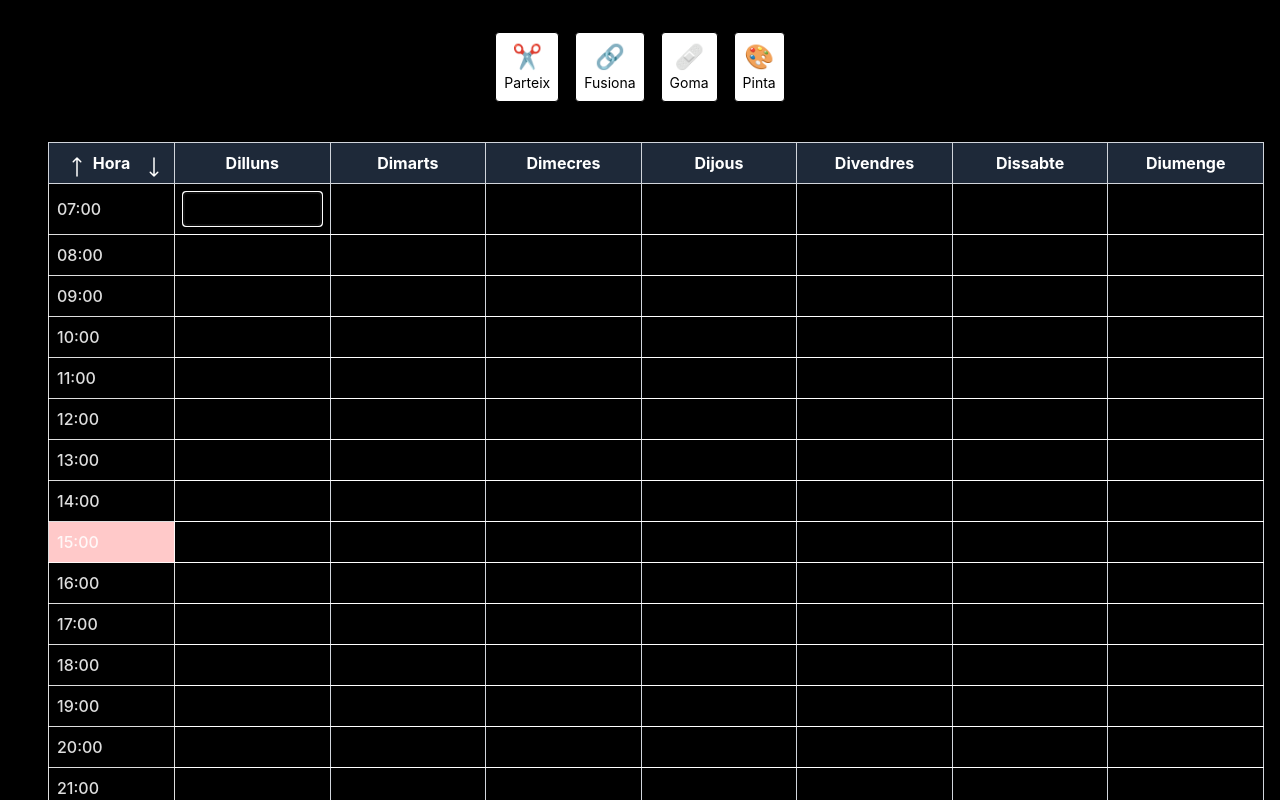
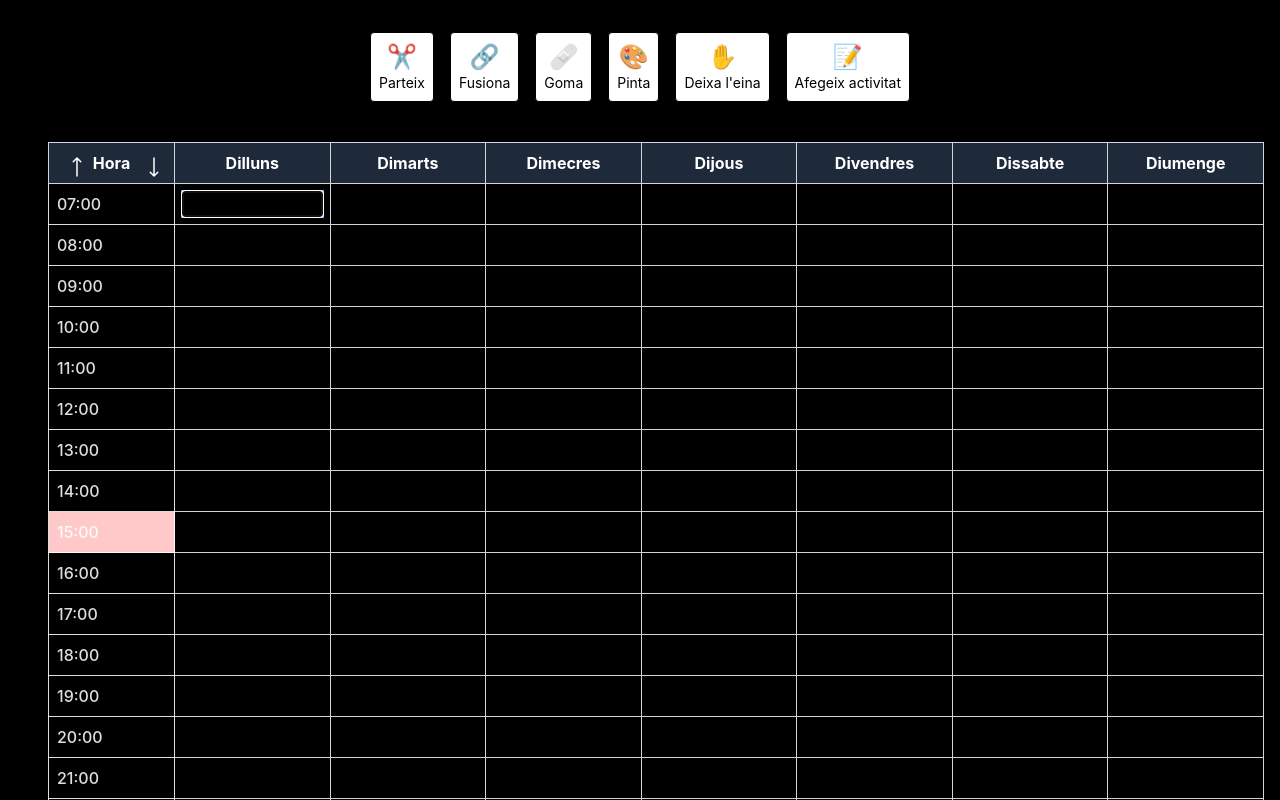
Before and after one commit to AprenentEMB/My-Week-Plan, a React (Vite) app: page / in a window 1280 px wide. Both pictures are taken after a click on the element 252 px from the left and 204 px from the top of the page. Shown: the top 800 px of the page. Built offline with nearby package versions, Linux system fonts and the light colour scheme.

Commit message:
modificant-funcions

```diff
--- a/src/App.tsx
+++ b/src/App.tsx
@@ -1,6 +1,8 @@
 import { PlanejadorSetmanal }from './components/PlanejadorSetmanal';
 import { Eines } from './components/Eines';
 import { usePlanejadorStore } from './stores/store';
+import { useEinesStore } from './stores/storeEines';
+import { Formulari } from './components/Formulari';
 
 
 
@@ -8,6 +10,7 @@ import { usePlanejadorStore } from './stores/store';
 function App() {
 
   const { colorEscollitTemporal, setGeneraBackgroundColor, generaBackgroundColor, setColorEscollitTemporal} = usePlanejadorStore();
+  const { einaSeleccionada } = useEinesStore();
 
    const applyBackgroundIfSelected = () => {
     if (colorEscollitTemporal) {
@@ -31,8 +34,16 @@ function App() {
       <div className="ml-8" onClick={(e) => e.stopPropagation()}>
         <PlanejadorSetmanal />
       </div>
+      {/* ─── Formulari d'activitats─── */}
+  {einaSeleccionada?.nom === 'Afegeix activitat' &&
+    <div onClick={(e) => e.stopPropagation()}>
+    <Formulari />
+    </div>
+  }
     </div>
   );
+
+
 }
 
 export default App
--- a/src/components/Cella.tsx
+++ b/src/components/Cella.tsx
@@ -1,76 +1,121 @@
 import { useState} from "react";
+import { usePlanejadorStore } from "../stores/store";
 import { useEinesStore } from "../stores/storeEines";
-import { usePlanejadorStore } from "../stores/store";
 
-export interface CellaProps {
+export function Cella({
+  clau,
+  valor,
+  estaEditant,
+  començarEdicio,
+  guardarEdicio,
+}: {
   clau: string;
+  valor: string;
   estaEditant: boolean;
-  valor: string;
   començarEdicio: (clau: string) => void;
   guardarEdicio: (clau: string, nouValor: string) => void;
-}
+}) {
+  const { hores, cellaFusionada, setCellaFusionada, cellsBackgroundsColor, setCellsBackgroundsColor, colorEscollitTemporal } =
+    usePlanejadorStore();
+  const { einaSeleccionada } = useEinesStore();
+  const [localValor, setLocalValor] = useState(valor);
 
-export function Cella({ clau, estaEditant, valor, començarEdicio, guardarEdicio}: CellaProps) {
+  const [dia, hora] = clau.split("-");
+  const idx = hores.indexOf(hora);
 
-  const { einaSeleccionada, setEinaSeleccionada} = useEinesStore();
+  // 🔹 Fusió múltiple
+  const fusio = cellaFusionada.find((f) => f.superior === clau);
+  const esSuperiorFusionada = !!fusio;
 
-  const [valorTemporal, setValorTemporal] = useState<string>(valor);
+  const esInferiorFusionada = cellaFusionada.some((f) => {
+    const idxSuperior = hores.indexOf(f.superior.split("-")[1]);
+    const idxActual = hores.indexOf(hora);
+    return dia === f.superior.split("-")[0] && idxActual > idxSuperior && idxActual < idxSuperior + f.files;
+  });
 
-  const { cellafusionada, setCellaFusionada, colorEscollitTemporal, setCellsBackgroundsColor, cellsBackgroundsColor = {}, hores} = usePlanejadorStore();
+  if (esInferiorFusionada) return null;
+
+  const rowSpan = esSuperiorFusionada ? fusio.files : 1;
+
+  const handleClick = () => {
+    if (!einaSeleccionada) {
+      if (!estaEditant) començarEdicio(clau);
+      return;
+    }
+
+    switch (einaSeleccionada.nom) {
+      case "Fusiona":
+        if (fusio) {
+          const noves = cellaFusionada.map((f) =>
+            f.superior === clau ? { ...f, files: f.files + 1 } : f
+          );
+          setCellaFusionada(noves);
+        } else {
+          setCellaFusionada([...cellaFusionada, { superior: clau, files: 2 }]);
+        }
+        break;
+
+      case "Parteix":
+        setCellaFusionada(
+          cellaFusionada.filter(
+            (f) => f.superior !== clau && !esInferiorFusionada
+          )
+        );
+        break;
+
+      case "Pinta":
+        if (colorEscollitTemporal) {
+          // pinta també cel·les fusionades
+          if (esSuperiorFusionada) {
+            for (let i = 0; i < rowSpan; i++) {
+              const clauBaixa = `${dia}-${hores[idx + i]}`;
+              setCellsBackgroundsColor(clauBaixa, colorEscollitTemporal);
+            }
+          } else {
+            setCellsBackgroundsColor(clau, colorEscollitTemporal);
+          }
+        }
+        break;
+
+      case "Goma":
+        // elimina el text
+        guardarEdicio(clau, "");
+        // elimina el color de fons
+        if (esSuperiorFusionada) {
+          for (let i = 0; i < rowSpan; i++) {
+            const clauBaixa = `${dia}-${hores[idx + i]}`;
+            setCellsBackgroundsColor(clauBaixa, "");
+          }
+        } else {
+          setCellsBackgroundsColor(clau, "");
+        }
+        break;
+
+      default:
+        break;
+    }
+  };
 
   return (
-    <td className={`border border-gray-300 p-2 text-center focus:outline-none focus:ring-2 focus:ring-blue-400 hover:bg-gray-100 cursor-pointer ${cellafusionada.includes(clau) ? "border-b-transparent" : "border-b-white"}`} style={cellsBackgroundsColor[clau] ? { backgroundColor: cellsBackgroundsColor[clau] } : undefined}  onClick={() => {
-      if (einaSeleccionada?.nom === "Pinta" && colorEscollitTemporal) {
-    // si la cel·la està fusionada, també pintem la cel·la de sota (si existeix)
-    if (cellafusionada.includes(clau)) {
-      const [dia, hora] = clau.split("-");
-      const idx = hores.indexOf(hora);
-      if (idx !== -1 && idx < hores.length - 1) {
-        const clauBaixa = `${dia}-${hores[idx + 1]}`;
-        setCellsBackgroundsColor(clauBaixa, colorEscollitTemporal);
-      }
-    }
-
-    // pintem la cel·la clicada
-    setCellsBackgroundsColor(clau, colorEscollitTemporal);
-    setEinaSeleccionada(null);
-    return;
-  }
-      if (einaSeleccionada?.nom === "Goma") {
-        guardarEdicio(clau, "");
-        setEinaSeleccionada(null);
-        return;
-      }
-      if (einaSeleccionada?.nom === "Fusiona") {
-        //fem que el color del background de la cela sigui el del bg per simular que s'ha esborrat
-        setCellaFusionada([...cellafusionada, clau]);
-        setEinaSeleccionada(null);
-        return;
-      }
-      if (einaSeleccionada?.nom === "Parteix") {
-        //si la cela esta fusionada, la separem
-        setCellaFusionada(cellafusionada.filter(c => c !== clau));
-        setEinaSeleccionada(null);
-        return;
-      }
-      if (!estaEditant) començarEdicio(clau);
-    }}
-    onKeyDown={(e) => {
-      if (e.key === "Enter" && !estaEditant) començarEdicio(clau);
-    }}
-    tabIndex={0}
-        title="Fes clic per editar">
+    <td
+      rowSpan={rowSpan}
+      className={`border border-gray-300 p-2 text-center cursor-pointer hover:bg-gray-100 ${
+        cellsBackgroundsColor?.[clau] ? "" : ""
+      }`}
+      style={cellsBackgroundsColor?.[clau] ? { backgroundColor: cellsBackgroundsColor?.[clau] } : undefined}
+      onClick={handleClick}
+    >
       {estaEditant ? (
         <input
-          type="text"
-          value={valorTemporal}
+          className="w-full text-center border-none focus:ring-2 focus:ring-blue-400"
+          value={localValor}
+          onChange={(e) => setLocalValor(e.target.value)}
+          onBlur={() => guardarEdicio(clau, localValor)}
+          onKeyDown={(e) => {
+            if (e.key === "Enter") guardarEdicio(clau, localValor);
+            if (e.key === "Escape") setLocalValor(valor);
+          }}
           autoFocus
-          onChange={(e) => setValorTemporal(e.target.value)}
-          className="border border-gray-400 p-1 w-full"
-          onBlur={() => guardarEdicio(clau, valorTemporal)}
-          onKeyDown={(e) => {
-            if (e.key === "Enter") guardarEdicio(clau, valorTemporal);
-          }}
         />
       ) : (
         <span>{valor}</span>
--- a/src/components/Eines.tsx
+++ b/src/components/Eines.tsx
@@ -1,16 +1,13 @@
+import { useState} from "react";
 import { useEinesStore } from "../stores/storeEines";
-import { usePlanejadorStore } from "../stores/store";
+import { usePlanejadorStore } from "../stores/store"; // ajusta la ruta si cal
+
+export function Eines() {
+  const { einesDisponibles, einaSeleccionada, setEinaSeleccionada } = useEinesStore();
+  const { colorEscollitTemporal, setColorEscollitTemporal } = usePlanejadorStore();
+  const [ openColorPicker, setOpenColorPicker ] = useState(false);
 
 
-
-export function Eines() {
-
-    const {
-        einesDisponibles,
-        einaSeleccionada,
-        setEinaSeleccionada
-    } = useEinesStore();
-     const { colorEscollitTemporal, setColorEscollitTemporal } = usePlanejadorStore();
 
   const palette = [
     "#ffffff", "#f8fafc", "#f1f5f9", "#e2e8f0",
@@ -18,39 +15,93 @@ export function Eines() {
     "#60a5fa", "#7c3aed", "#000000"
   ];
 
+  const handleEinaClick = (eina: { nom: string; icona: string }) => {
+    if (eina.nom === "Deixa l'eina") {
+      // desselecciona qualsevol eina activa
+      setEinaSeleccionada(null);
+      setColorEscollitTemporal("");
+      return;
+    }
+    if (eina.nom === "Formulari afegir activitat") {
+      // Lògica per obrir el formulari d'afegir activitat
+      // Aquesta part dependrà de com estigui implementat el formulari a la teva aplicació
+      return;
+    }
+  if (eina.nom === "Pinta") {
+    // obre el selector de color directament
+    setOpenColorPicker(true);
+    setEinaSeleccionada(eina);
+  } else {
+    // per altres eines, només selecciona o desselecciona
+    setOpenColorPicker(false);
+    setEinaSeleccionada(einaSeleccionada?.nom === eina.nom ? null : eina);
+  }
+};
+
+  const handleColorClick = (color: string) => () => {
+    setColorEscollitTemporal(color);
+    setOpenColorPicker(false);
+
+  };
+
+
   return (
+    <div className="flex flex-col items-center gap-3">
       <div className="flex space-x-4 justify-center mt-4">
         {einesDisponibles.map((eina) => (
           <button
             key={eina.nom}
-                    className={`p-2 border rounded ${
-                        einaSeleccionada?.nom === eina.nom ? 'bg-blue-500 text-white' : 'bg-white text-black'
+            className={`p-2 border rounded flex flex-col items-center ${
+              einaSeleccionada?.nom === eina.nom ? "bg-blue-500 text-white" : "bg-white text-black"
             }`}
-                    onClick={() => setEinaSeleccionada(einaSeleccionada?.nom === eina.nom ? null : eina)}
+            onClick={() => handleEinaClick(eina)}
+            type="button"
           >
             <span className="text-2xl">{eina.icona}</span>
             <div className="text-sm">{eina.nom}</div>
           </button>
         ))}
-            {einaSeleccionada && einaSeleccionada.nom === "Pinta" && (
-        <div className="w-full max-w-xs p-2 bg-white border rounded shadow-sm">
-          <div className="text-sm mb-2">Tria color per pintar (s'utilitzarà en el següent clic):</div>
+      </div>
+
+      {/* Modal central per a l'eina "Pinta" */}
+      {openColorPicker && einaSeleccionada?.nom === "Pinta" && (
+        <div
+          className="fixed inset-0 z-50 flex items-center justify-center bg-gray-200/5 backdrop-blur-sm"
+          role="dialog"
+          aria-modal="true"
+        >
+          <div
+            className="w-full max-w-md p-4 bg-white rounded shadow-lg"
+            onClick={(e) => e.stopPropagation()}
+          >
+            <div className="flex items-center justify-between mb-3">
+              <div className="text-sm font-medium">Tria color per pintar (s'utilitzarà en el següent clic):</div>
+              <button
+                aria-label="Tanca"
+                onClick={() => { setOpenColorPicker(false); setEinaSeleccionada(null); }}
+                className="text-gray-600 hover:text-gray-900 ml-2"
+                type="button"
+              >
+                ×
+              </button>
+            </div>
+
             <div className="flex flex-wrap gap-2">
               {palette.map((c) => (
                 <button
                   key={c}
                   aria-label={`Selecciona ${c}`}
                   title={c}
-                onClick={() => setColorEscollitTemporal(c)}
+                  onClick={handleColorClick(c)}
                   className={`w-8 h-8 rounded border ${colorEscollitTemporal === c ? "ring-2 ring-offset-1 ring-blue-500" : ""}`}
                   style={{ backgroundColor: c }}
+                  type="button"
                 />
               ))}
+            </div>
           </div>
         </div>
       )}
     </div>
   );
-
-
 }
--- /dev/null
+++ b/src/components/Formulari.tsx
@@ -0,0 +1,20 @@
+import { useEinesStore } from "../stores/storeEines";
+
+
+export function Formulari() {
+    const { setEinaSeleccionada } = useEinesStore();
+    return (
+        <div className="fixed inset-0 flex items-center justify-center bg-gray-200/10 z-50">
+            <div className="bg-white p-6 rounded shadow-lg">
+                <h2 className="text-xl mb-4">Formulari d'Activitats</h2>
+                {/* Aquí va el contingut del formulari */}
+                <button
+                    className="mt-4 px-4 py-2 bg-blue-500 text-white rounded"
+                    onClick={() => setEinaSeleccionada(null)} // Tanca el formulari
+                >
+                    Tanca
+                </button>
+            </div>
+        </div>
+    );
+}
--- a/src/components/PlanejadorSetmanal.tsx
+++ b/src/components/PlanejadorSetmanal.tsx
@@ -171,5 +171,7 @@ export function PlanejadorSetmanal() {
 
 
 /*
+Formulari per omplir varies hores amb una activitat
+Que el nom estigui al mig quan es fusiona
 Poder esborrar la linea de les 7 a les 7:30 nomes de dimarts amb la eina de la goma, la meva idea es clicar amb la gomma una cela i que el estil canvii el bg-b el color del fons de la taula per seblar que desapareixi.
 */
--- a/src/stores/store.ts
+++ b/src/stores/store.ts
@@ -6,8 +6,8 @@ interface PlanejadorState {
     hores: string[];
     setActivitats: (clau: string, valor: string) => void;
     setHores: (hores: string[]) => void;
-    cellafusionada: string[];
-    setCellaFusionada: (clau: string[]) => void;
+    cellaFusionada: Fusio[];
+    setCellaFusionada: (fusions: Fusio[]) => void;
     colorEscollitTemporal?: string;
     generaBackgroundColor?: string;
     cellsBackgroundsColor?: Record<string, string>;
@@ -17,19 +17,21 @@ interface PlanejadorState {
 
 }
 
+interface Fusio {
+  superior: string;
+  files: number;
+}
+
 export const usePlanejadorStore = create<PlanejadorState>()(
     persist(
         (set) => ({
             activitats: {},
             hores: Array.from({ length: 24 }, (_, i) => `${String((i + 7) % 24).padStart(2, '0')}:00`),
-            cellafusionada: [],
+            cellaFusionada: [],
             generaBackgroundColor: "black",
             cellsBackgroundsColor: {},
             colorEscollitTemporal: undefined,
-            setCellaFusionada: (clau) =>
-                set(() => ({
-                    cellafusionada: clau,
-                })),
+            setCellaFusionada: (fusions) => set({ cellaFusionada: fusions }),
             setActivitats: (clau, valor) =>
                 set((state) => ({
                     activitats: {
--- a/src/stores/storeEines.ts
+++ b/src/stores/storeEines.ts
@@ -1,5 +1,5 @@
 import { create } from 'zustand';
-import { persist } from 'zustand/middleware';
+
 
 export interface Eina {
     nom: string;
@@ -13,20 +13,19 @@ interface EinesState {
     setEinaSeleccionada: (eina: Eina | null) => void;
 }
 
-export const useEinesStore = create<EinesState>()(
-    persist(
+export const useEinesStore = create<EinesState>(
+
         (set) => ({
             einesDisponibles: [
                 { nom: 'Parteix', icona: '✂️' },
                 { nom: 'Fusiona', icona: '🔗' },
                 { nom: 'Goma', icona: '🩹' },
                 { nom: 'Pinta', icona: '🎨' },
+                { nom: 'Deixa l\'eina', icona: '✋' },
+                { nom: 'Afegeix activitat', icona: '📝' },
             ],
             einaSeleccionada: null,
             setEinaSeleccionada: (eina) => set({ einaSeleccionada: eina }),
         }),
-        {
-            name: 'eines-storage', // nom de la clau a l'emmagatzematge
-        }
-    )
-);
+
+    );
```
Also changed, not shown: src/icons/icons.tsx (+4 -4 lines). Lines whose indentation alone changed are shown as unchanged.
